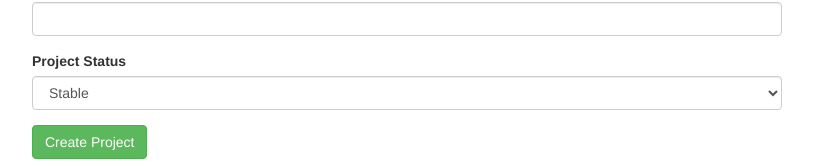
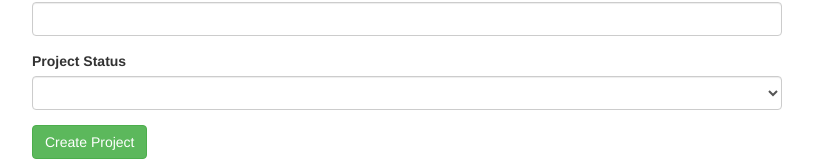
Before and after one commit to GraceWXT/angular-complete-guide-assignments, an Angular app in the folder forms-reactive-assignment-start/: page / in a window 1280 px wide. Shown: the part 127-293 px from the top of the page, without its empty margins (233-1046 px from the left). Built offline with nearby package versions, Linux system fonts and the light colour scheme.

Commit message:
Correct the option value

```diff
--- a/forms-reactive-assignment-start/src/app/app.component.html
+++ b/forms-reactive-assignment-start/src/app/app.component.html
@@ -44,7 +44,10 @@
             class="form-control"
             formControlName="projectStatus"
           >
-            <option *ngFor="let option of projectStatusOptions" value="option">
+            <option
+              *ngFor="let option of projectStatusOptions"
+              value="{{ option }}"
+            >
               {{ option }}
             </option>
           </select>
```
